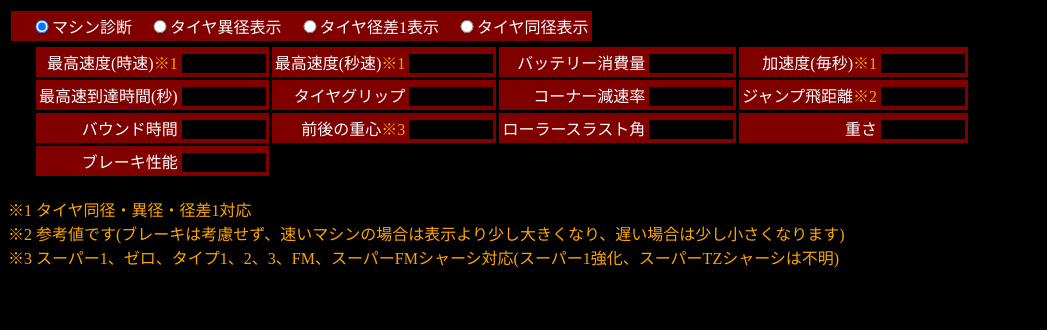
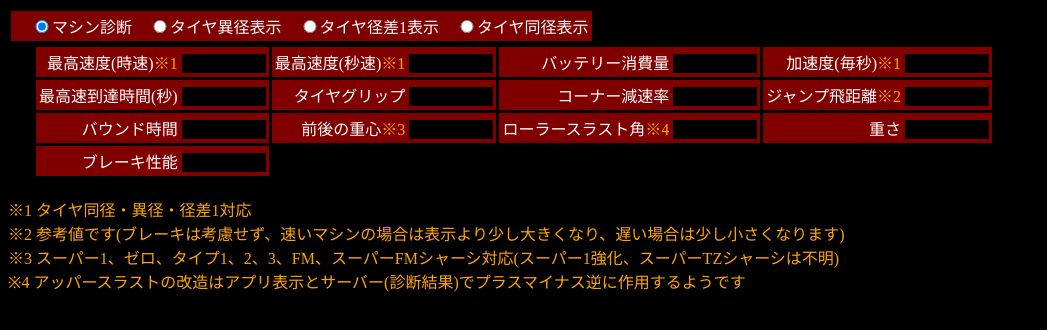
Before and after one commit to autorank-4wdminigp/autorank-4wdminigp.github.io, a plain HTML site: page diagnosis.html in a window 1280 px wide. Shown: the whole page, without its empty margins (0-1047 px from the left). Drawn offline with Linux system fonts and the light colour scheme.

Commit message:
Add files via upload

```diff
--- a/mains.js
+++ b/mains.js
@@ -11,7 +11,7 @@ var nameUpdate = new Array(1, 0, 0, 0, 1, 1, 1, 0, 1, 1, 1, 0, 0, 0, 0, 0, 0, 0,
 var nameZero = new Array(0, 0, 0, 0, 0, 0, 1, 1, 1, 1, 1, 1, 1, 1, 1, 1, 1, 1, 1, 1, 1, 1);
 
 var diagnosisValue = new Array("dia0speed_h", "dia1speed_s", "dia2battery", "dia3accele", "dia4arrivaltime", "dia5tiregrip", "dia6cornerdecele", "dia7jump", "dia8boundtime", "dia9gravity", "dia10rollerangle", "dia11weight", "dia12brake");
-var diagnosisView = new Array("最高速度(時速)<font color='#FFA500'>※1</font> ", "最高速度(秒速)<font color='#FFA500'>※1</font> ", "バッテリー消費量 ", "加速度(毎秒)<font color='#FFA500'>※1</font> ", "最高速到達時間(秒) ", "タイヤグリップ ", "コーナー減速率 ", "ジャンプ飛距離<font color='#FFA500'>※2</font> ", "バウンド時間 ", "前後の重心<font color='#FFA500'>※3</font> ", "ローラースラスト角 ", "重さ ", "ブレーキ性能 ");
+var diagnosisView = new Array("最高速度(時速)<font color='#FFA500'>※1</font> ", "最高速度(秒速)<font color='#FFA500'>※1</font> ", "バッテリー消費量 ", "加速度(毎秒)<font color='#FFA500'>※1</font> ", "最高速到達時間(秒) ", "タイヤグリップ ", "コーナー減速率 ", "ジャンプ飛距離<font color='#FFA500'>※2</font> ", "バウンド時間 ", "前後の重心<font color='#FFA500'>※3</font> ", "ローラースラスト角<font color='#FFA500'>※4</font> ", "重さ ", "ブレーキ性能 ");
 
 //タイプ 1:スピード, 2:パワー, 3:コーナー安定, 4:スタミナ耐久, 5:重さ, 6:ギヤ負荷, 7:パワーロス, 8:スピードロス, 9:エアロダウンフォース, 10:節電
 //11:制振, 12:スラスト角, 13:タイヤ摩擦, 14:タイヤ旋回, 15:タイヤ反発, 16:タイヤ径, 17:ローラー摩擦, 18:ローラー抵抗, 19:ウェーブ, 20:オフロード
@@ -1098,6 +1098,7 @@ function View_Diagnosis() {
 	document.write("<br><font color='#FFA500'>※1 タイヤ同径・異径・径差1対応</font>");
 	document.write("<br><font color='#FFA500'>※2 参考値です(ブレーキは考慮せず、速いマシンの場合は表示より少し大きくなり、遅い場合は少し小さくなります)</font>");
 	document.write("<br><font color='#FFA500'>※3 スーパー1、ゼロ、タイプ1、2、3、FM、スーパーFMシャーシ対応(スーパー1強化、スーパーTZシャーシは不明)</font>");
+	document.write("<br><font color='#FFA500'>※4 アッパースラストの改造はアプリ表示とサーバー(診断結果)でプラスマイナス逆に作用するようです</font>");
 }
 
 function UrlCalc(value1) {
```
Also changed, not shown: index.html (+1 -1 lines).
